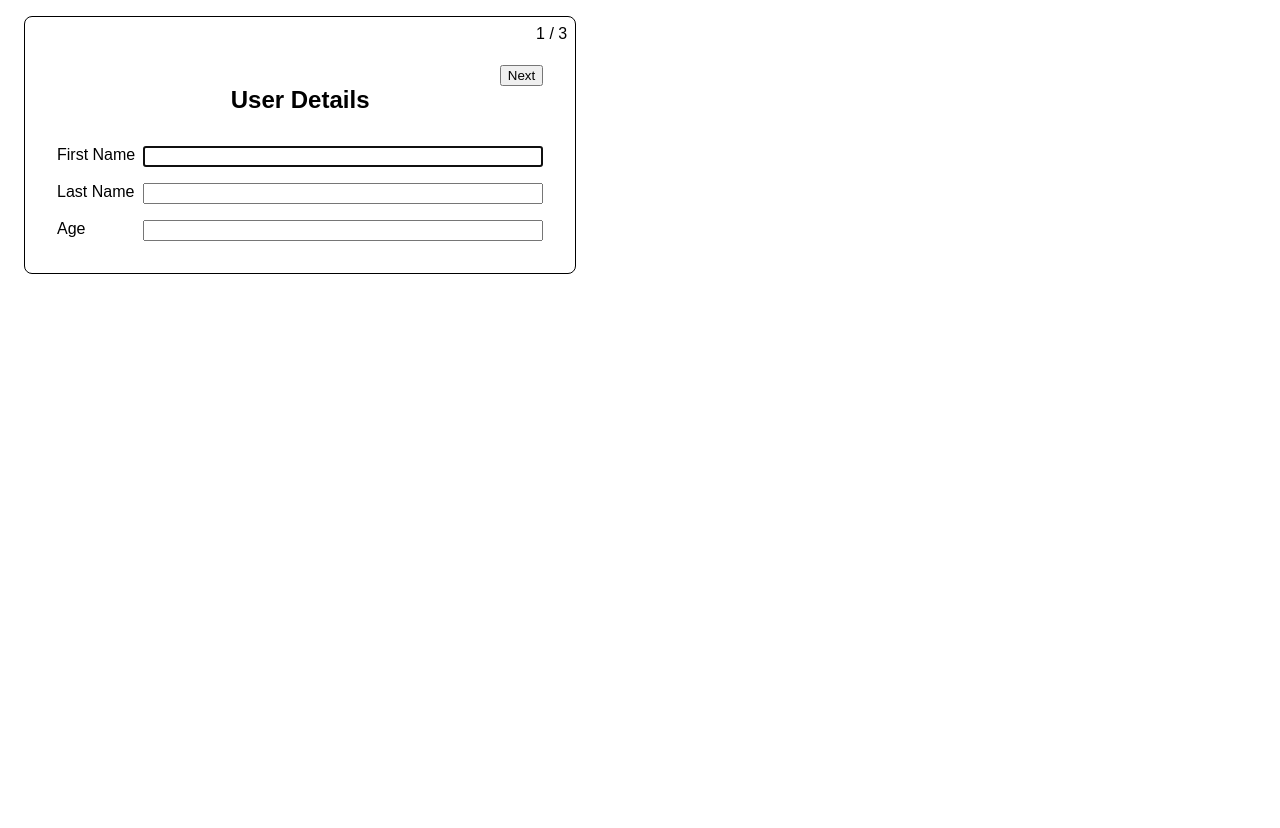
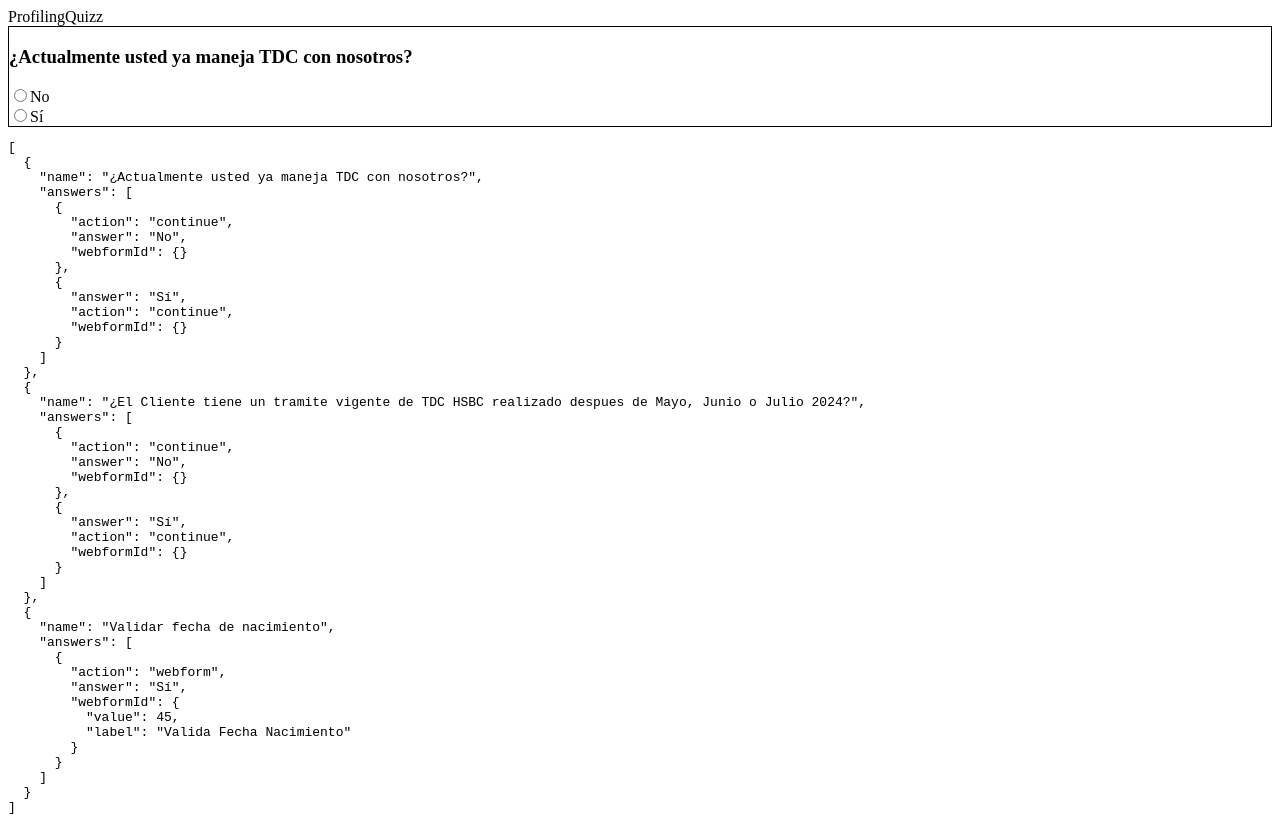
Before and after one commit to jimmyegc/react-multistep-form, a React (Vite) app: page / in a window 1280 px wide. Before the commit the page ends 800 px from the top, so only its background shows below. Built offline with nearby package versions, Linux system fonts and the light colour scheme.

Commit message:
fix 09192024

```diff
--- a/src/App.tsx
+++ b/src/App.tsx
@@ -4,6 +4,7 @@ import { AccountForm } from './components/AccountForm/AccountForm'
 import { AddressForm } from './components/AddressForm/AddressForm'
 import { UserForm } from './components/UserForm/UserForm'
 import { useMultistepForm } from './hooks/useMultistepForm'
+import { ProfilingQuizz } from './components/ProfilingQuizz/ProfilingQuizz'
 
 type FormData = {
   firstName: string,
@@ -53,7 +54,7 @@ function App() {
 
   return (
     <>
-      <div style={{
+      {/* <div style={{
         position: 'relative',
         background: "white",
         border: "1px solid black",
@@ -74,6 +75,8 @@ function App() {
         </form>
         {step}
       </div>
+      {JSON.stringify(data)} */}
+      <ProfilingQuizz />
     </>
   )
 }
--- /dev/null
+++ b/src/components/ProfilingQuizz/ProfilingQuizz.tsx
@@ -0,0 +1,34 @@
+import { QuestionCard } from "./components/QuestionCard"
+import { useProfilingQuizz } from "./useProfilingQuizz"
+
+export const ProfilingQuizz = () => {
+
+  const { data, stepsFilter, next, goTo, currentStepIndex } = useProfilingQuizz()
+
+
+  return (<>
+    <div>ProfilingQuizz</div>
+    {stepsFilter?.map((question, index) =>  (
+      index <= currentStepIndex && (
+        <QuestionCard
+          key={index}
+          stepIndex={index}
+          title={question.name}
+          answers={question.answers}
+          onNext={next}
+      />
+      )
+    ))}
+     <pre>
+    {JSON.stringify(data, null, 2)}
+    </pre>
+    {/*
+
+    {JSON.stringify(stepsFilter, null, 2)}
+    </pre>
+    <pre>
+      {JSON.stringify(steps, null, 2)}
+    </pre> */}
+    </>
+  )
+}
--- /dev/null
+++ b/src/components/ProfilingQuizz/QuizzMock.ts
@@ -0,0 +1,45 @@
+export const quizzMock = [
+    {
+        "name": "¿Actualmente usted ya maneja TDC con nosotros?",
+        "answers": [
+            {
+                "action": "continue",
+                "answer": "No",
+                "webformId": {}
+            },
+            {
+                "answer": "Sí",
+                "action": "continue",
+                "webformId": {}
+            }
+        ]
+    },
+    {
+        "name": "¿El Cliente tiene un tramite vigente de TDC HSBC realizado despues de Mayo, Junio o Julio 2024?",
+        "answers": [
+            {
+                "action": "continue",
+                "answer": "No",
+                "webformId": {}
+            },
+            {
+                "answer": "Sí",
+                "action": "continue",
+                "webformId": {}
+            }
+        ]
+    },
+    {
+        "name": "Validar fecha de nacimiento",
+        "answers": [
+            {
+                "action": "webform",
+                "answer": "Sí",
+                "webformId": {
+                    "value": 45,
+                    "label": "Valida Fecha Nacimiento"
+                }
+            }
+        ]
+    }
+  ]
--- /dev/null
+++ b/src/components/ProfilingQuizz/components/QuestionCard.tsx
@@ -0,0 +1,37 @@
+import { useProfilingQuizz } from "../useProfilingQuizz"
+
+
+interface QuestionCardProps {
+  stepIndex: number
+  title: string
+  answers: []
+  onNext: (stepIndex:number, title:string, answer: string) => void
+}
+
+export const QuestionCard = ({ stepIndex, title, answers, onNext }: QuestionCardProps) => {
+
+  const onOptionChange = e => {
+    const answer = e.target.value;
+    onNext(stepIndex, title, answer)
+  }
+
+  return (<>
+    <div
+    style={{ border: '1px solid black'}}
+    >
+      <h3>{title}</h3>
+      {answers?.map((item, index) => (
+        <div key={index}>
+          <input
+            type="radio"
+            value={item.answer}
+            name={`radio-item_${stepIndex}`}
+            id={`default_answer${stepIndex}_${index}`}
+            onChange={onOptionChange}
+            />
+          <label htmlFor={`default_answer${stepIndex}_${index}`}>{item.answer}</label>
+        </div>
+      ))}
+    </div>
+    </>)
+}
--- /dev/null
+++ b/src/components/ProfilingQuizz/useProfilingQuizz.ts
@@ -0,0 +1,49 @@
+import { useState } from "react";
+import { quizzMock as steps } from "./QuizzMock";
+
+export const useProfilingQuizz = () => {
+  const [currentStepIndex, setCurrentStepIndex] = useState(0)
+  const [data, setData] = useState(steps)
+
+  const next = (index, question, answer) => {
+    console.log("index", index)
+    console.log("question", question)
+    console.log("answer", answer)
+
+    const newArray = [...data]
+    newArray[index] = { orden: index+1, question, answer }
+    setData(newArray)
+
+    setCurrentStepIndex(i => {
+      if(i>=steps.length-1) return i
+      //console.log("...", i+1)
+      return i + 1
+    })
+  }
+
+  const back = () => {
+    setCurrentStepIndex(i => {
+      if(i<=0) return i
+      return i - 1
+    })
+  }
+
+  const goTo = (index:number) => {
+    setCurrentStepIndex(index)
+  }
+
+
+  return {
+    currentStepIndex,
+    step: steps[currentStepIndex],
+    stepsFilter: steps.filter((_,index) => index <= currentStepIndex),
+    //questions: steps,
+    data,
+    isFirstStep: currentStepIndex === 0,
+    isLastStep: currentStepIndex === steps.length-1,
+    goTo,
+    next,
+    back
+  }
+
+}
```
Also changed, not shown: 2 other files (tests, documents, lock files or other folders).
